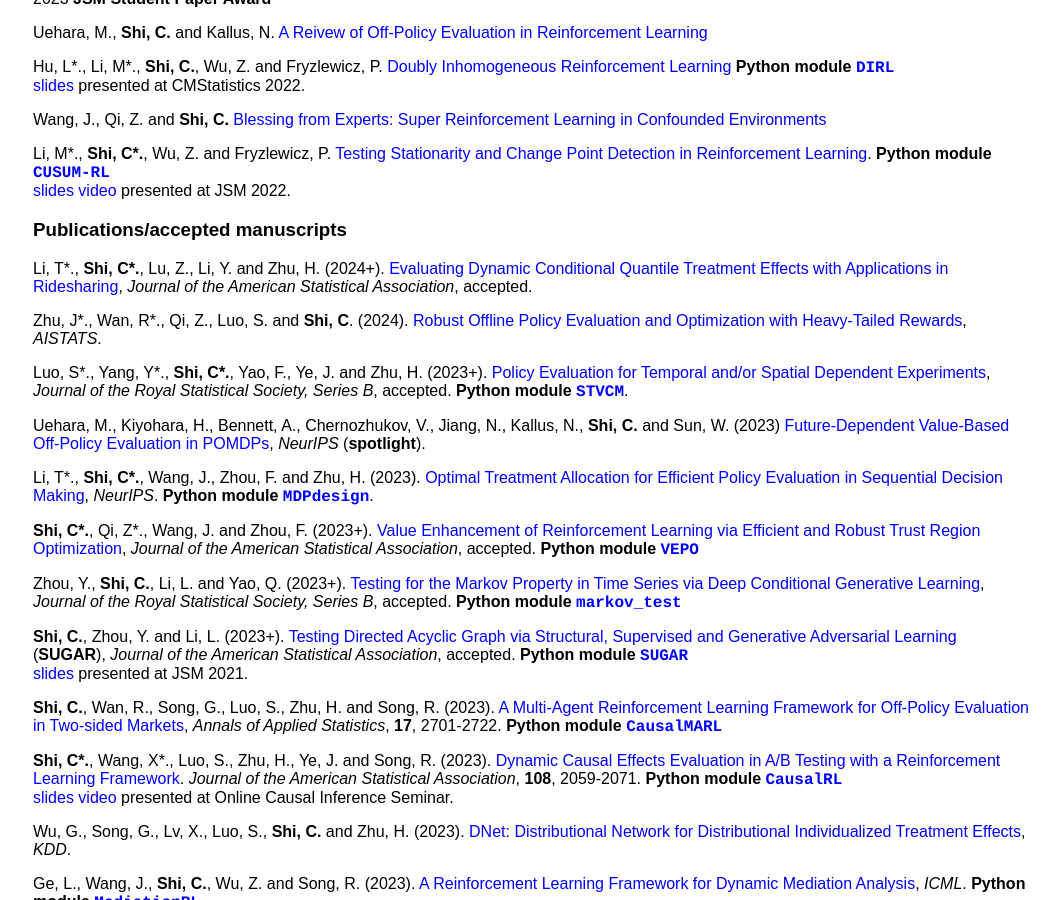
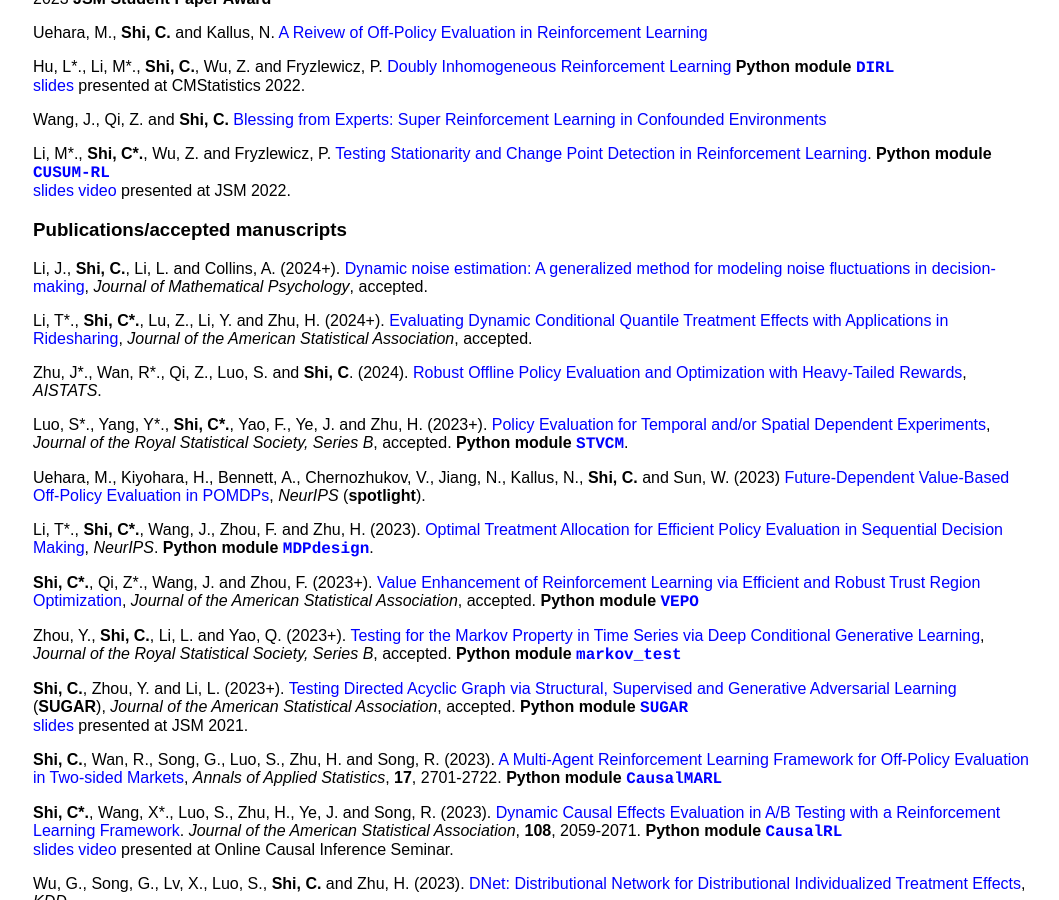
Before and after one commit to callmespring/callmespring.github.io, a Jekyll site: the page built from publication.md, in a window 1280 px wide and 900 px high, scrolled down 375 px. Shown: the whole window, without its empty margins (107-1166 px from the left). Built offline with Jekyll 4.4.1, drawn with Linux system fonts in a browser that asks for light colours; some of the changed lines change nothing that is shown.

Commit message:
Update publication.md

```diff
--- a/publication.md
+++ b/publication.md
@@ -35,6 +35,8 @@
 
 ### Publications/accepted manuscripts
 
+Li, J., **Shi, C.**, Li, L. and Collins, A. (2024+). [Dynamic noise estimation: A generalized method for modeling noise fluctuations in decision-making](https://www.biorxiv.org/content/10.1101/2023.06.19.545524v1.full.pdf), _Journal of Mathematical Psychology_, accepted.
+
 Li, T\*., **Shi, C\*.**, Lu, Z., Li, Y. and Zhu, H. (2024+). [Evaluating Dynamic Conditional Quantile Treatment Effects with Applications in Ridesharing](https://arxiv.org/abs/2305.10187),  _Journal of the American Statistical Association_, accepted.
 
 Zhu, J\*., Wan, R\*., Qi, Z., Luo, S. and **Shi, C**. (2024). [Robust Offline Policy Evaluation and Optimization with Heavy-Tailed Rewards](https://arxiv.org/pdf/2310.18715.pdf), _AISTATS_.
@@ -70,7 +72,7 @@
 Wang, J., **Shi, C.** and Wu, Z. (2023). [A Robust Test for the Stationarity Assumption in Sequential Decision Making](https://proceedings.mlr.press/v202/wang23ai/wang23ai.pdf), _ICML_. **Python module**  [<span style="font-family:courier;">**Double-CUSUM-RL**</span>](https://github.com/jtwang95/Double_CUSUM_RL)
 
 Li, J., **Shi, C.**, Li, L. and Collins, A. (2023). [A Generalized Method for Dynamic Noise Inference in Modeling Sequential
-Decision-making](https://www.biorxiv.org/content/biorxiv/early/2023/06/22/2023.06.19.545524.full.pdf), _CogSci_.
+Decision-making](https://escholarship.org/content/qt7p00v6c5/qt7p00v6c5_noSplash_c8894c31a36bfc9e82ef2e67f80623ec.pdf?t=rxy9wr), _CogSci_.
 
 **Shi, C.** (2023). [The Impact of David Cox’s Work and Leadership on My Research](https://hdsr.mitpress.mit.edu/pub/qj4z4dj0/release/1?readingCollection=d6860ef9), _Harvard Data Science Review_.
 
```
